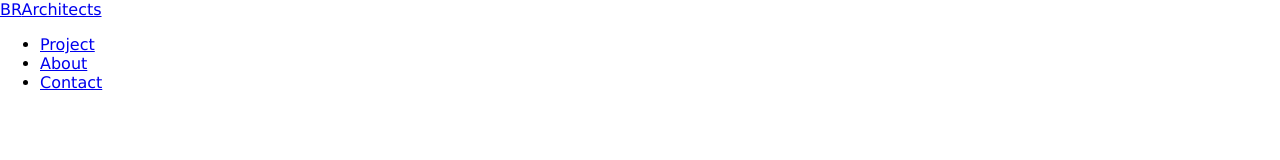
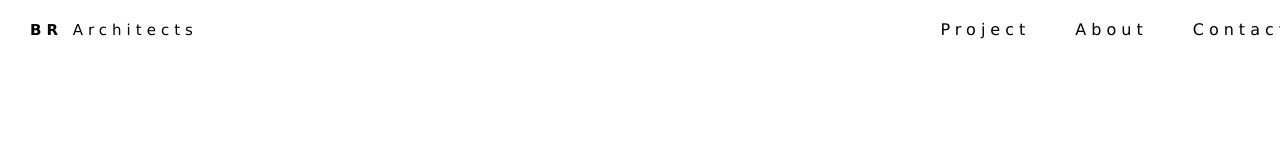
Before and after one commit to Mridul-web-me/HTML-CSS-Website, a plain HTML site: page index.html in a window 1280 px wide. Drawn offline with Linux system fonts and the light colour scheme.

Commit message:
nav added

```diff
--- a/style.css
+++ b/style.css
@@ -2,3 +2,55 @@ body {
     font-family: Verdana, Geneva, Tahoma, sans-serif;
     margin: 0;
 }
+
+nav {
+    margin: 20px 20px;
+    position: fixed;
+    width: 100%;
+    z-index: 1;
+}
+
+nav .logo {
+    display: block;
+    float: left;
+}
+
+nav .logo a {
+    text-decoration: none;
+    color: #000000;
+    letter-spacing: 5px;
+    font-size: 15px;
+    padding: 10px;
+}
+
+nav .logo a:hover {
+    background-color: #ccc;
+}
+
+nav .logo a span {
+    font-weight: 800;
+}
+
+nav .menu {
+    float: right;
+}
+
+nav .menu ul {
+    display: inline;
+}
+
+nav .menu ul li {
+    display: inline;
+    padding-left: 20px;
+}
+
+nav .menu ul li a {
+    text-decoration: none;
+    color: #000000;
+    letter-spacing: 5px;
+    padding: 10px;
+}
+
+nav .menu ul li a:hover {
+    background-color: #ccc;
+}
```
Also changed, not shown: index.html (+1 -1 lines).
